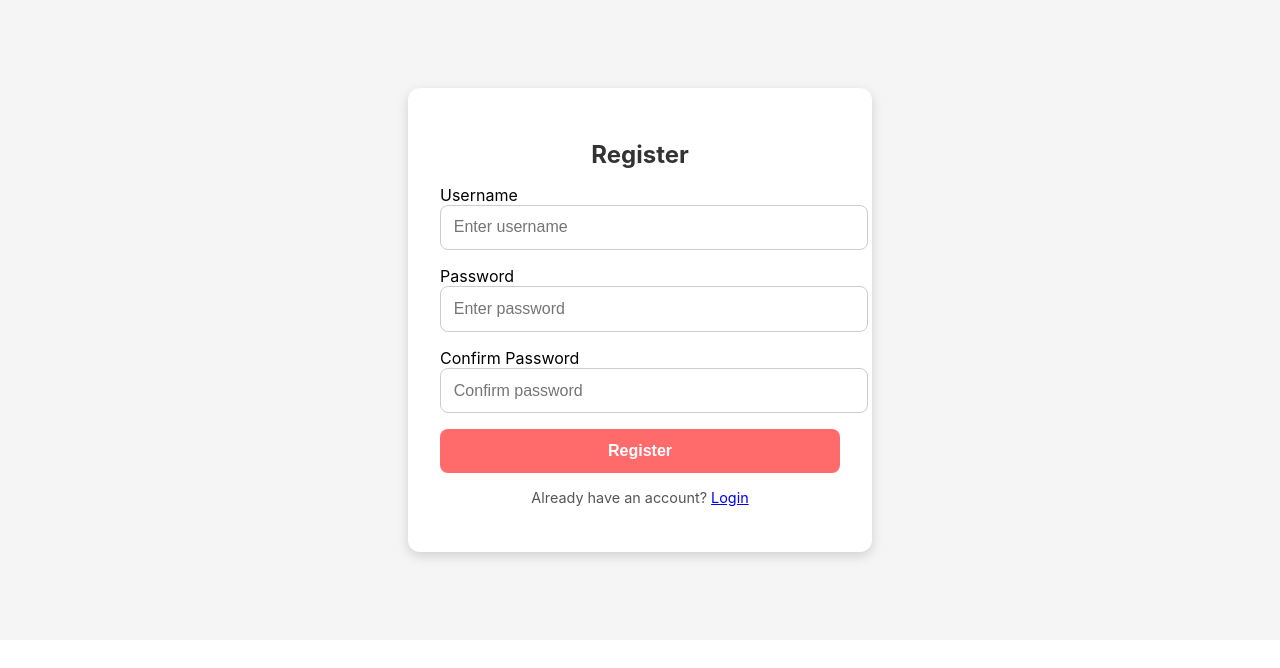
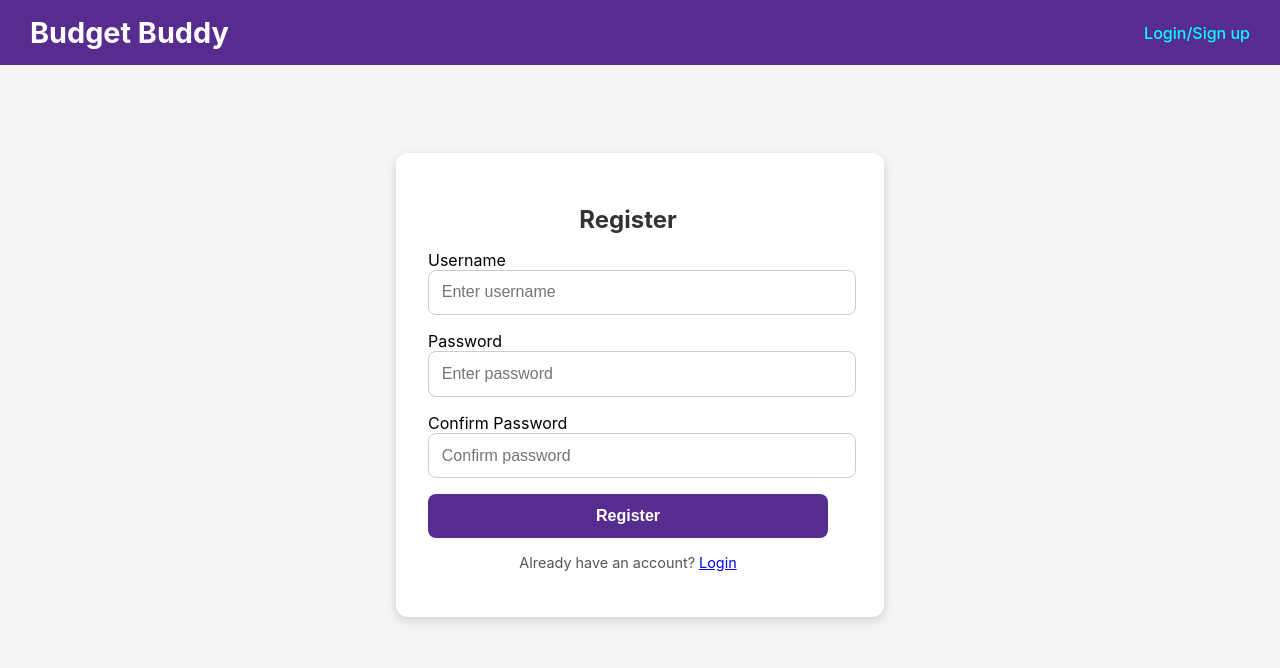
Before and after one commit to Migg23/FinanceApp, a React (Create React App) app in the folder financeapp/: page /register in a window 1280 px wide. Shown: the top 668 px of the page. Built offline with nearby package versions, Linux system fonts and the light colour scheme.

Commit message:
added purple gonna add another page

```diff
--- a/financeapp/src/components/homepages/Homepage.js
+++ b/financeapp/src/components/homepages/Homepage.js
@@ -5,8 +5,8 @@ function HomePage() {
     <>
       <Navbar />
       <div className="home">
-        <h1>Budget Boss</h1>
-        <p>A cool app for budgeting and stuff</p>
+        <h1>Budget Buddy</h1>
+        <p>A cool website for budgeting and stuff</p>
       </div>
     </>
   );
--- a/financeapp/src/components/homepages/Navbar.css
+++ b/financeapp/src/components/homepages/Navbar.css
@@ -2,7 +2,7 @@
   display: flex;
   justify-content: space-between;
   align-items: center;
-  background-color: #FF0000; /* red */
+  background-color: #572c8f;
   padding: 15px 30px;
   box-shadow: 0 2px 8px rgba(0, 0, 0, 0.1);
 }
@@ -14,7 +14,7 @@
 }
 
 .nav a {
-  color: #ffffff;
+  color: #00FFFF;
   text-decoration: none;
   margin-left: 25px;
   font-weight: 500;
--- a/financeapp/src/components/homepages/Navbar.js
+++ b/financeapp/src/components/homepages/Navbar.js
@@ -12,7 +12,7 @@ import './Navbar.css';
 function Navbar() {
   return (
   <header className="header">
-      <div className="logo">Budget Boss</div>
+      <div className="logo">Budget Buddy</div>
       <nav className="nav">
         <Link to="/login">Login/Sign up</Link>
       </nav>
--- a/financeapp/src/components/loginpages/LoginPage.js
+++ b/financeapp/src/components/loginpages/LoginPage.js
@@ -1,6 +1,7 @@
 import style from './LoginPage.module.css';
 import { Link } from 'react-router-dom';
 import { useState } from 'react';
+import Navbar from '../homepages/Navbar';
 
 function LoginPage() {
   const [username, setUsername] = useState('');
@@ -29,6 +30,9 @@ function LoginPage() {
   };
 
   return (
+
+    <>
+    <Navbar />
     <div className={style['login-container']}>
       <form className={style['login-form']} onSubmit={handleLogin}>
         <h2>Login</h2>
@@ -62,6 +66,7 @@ function LoginPage() {
         </div>
       </form>
     </div>
+  </>
   );
 }
 
--- a/financeapp/src/components/loginpages/LoginPage.module.css
+++ b/financeapp/src/components/loginpages/LoginPage.module.css
@@ -30,16 +30,17 @@
 .button {
   width: 100%;
   padding: 0.5rem;
-  background-color: #4caf50;
+  background-color: #572c8f;
   color: white;
   border: none;
   border-radius: 6px;
   cursor: pointer;
   font-size: 1rem;
+  transition: background-color 0.8s ease;
 }
 
 .button:hover {
-  background-color: #45a049;
+  background-color: #8A66BF;
 }
 
 .login-options {
--- a/financeapp/src/components/loginpages/RegisterPage.js
+++ b/financeapp/src/components/loginpages/RegisterPage.js
@@ -1,6 +1,7 @@
 import { useState } from 'react';
 import { Link } from 'react-router-dom';
 import style from './RegisterPage.module.css';
+import Navbar from '../homepages/Navbar';
 
 function RegisterPage() {
   const [username, setUsername] = useState('');
@@ -37,6 +38,10 @@ function RegisterPage() {
   };
 
   return (
+    <>
+     <Navbar />
+
+
     <div className={style['register-container']}>
       <form className={style['register-form']} onSubmit={handleRegister}>
         <h2 className={style.title}>Register</h2>
@@ -83,6 +88,7 @@ function RegisterPage() {
         </p>
       </form>
     </div>
+     </>
   );
 }
 
--- a/financeapp/src/components/loginpages/RegisterPage.module.css
+++ b/financeapp/src/components/loginpages/RegisterPage.module.css
@@ -3,12 +3,14 @@
   justify-content: center;
   align-items: center;
   min-height: 80vh;
+
   background-color: #f5f5f5;
 }
 
 .register-form {
   background-color: #ffffff;
   padding: 2rem;
+  padding-right: 3.5rem;
   border-radius: 12px;
   box-shadow: 0 4px 12px rgba(0,0,0,0.15);
   width: 100%;
@@ -33,18 +35,18 @@
 .button {
   width: 100%;
   padding: 0.8rem;
-  background-color: #ff6b6b;
+  background-color: #572c8f;
   color: white;
   font-weight: bold;
   border: none;
   border-radius: 8px;
   cursor: pointer;
   font-size: 1rem;
-  transition: background-color 0.3s ease;
+  transition: background-color 0.8s ease;
 }
 
 .button:hover {
-  background-color: #ff4c4c;
+  background-color: #8A66BF;
 }
 
 .message {
```
